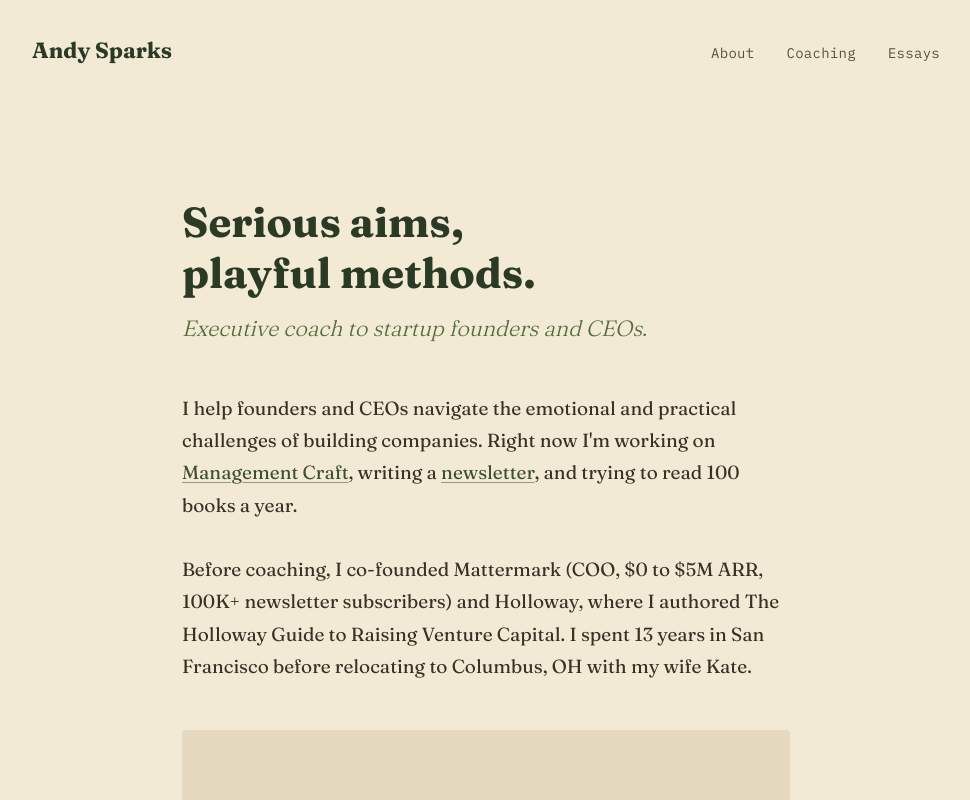
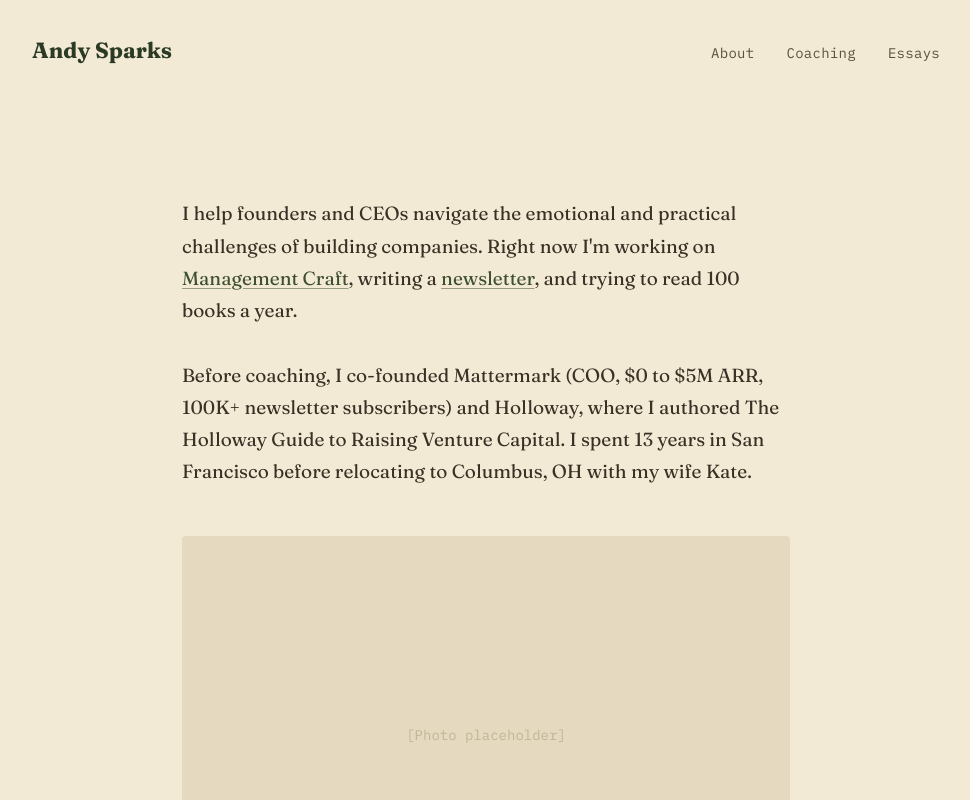
Before and after one commit to AndySparks/andysparks.co, a Next.js app: page / in a window 1280 px wide. Shown: the top 800 px of the page, without its empty margins (154-1124 px from the left). Built offline with nearby package versions, Linux system fonts and the light colour scheme.

Commit message:
remove headline and subtitle from homepage

```diff
--- a/src/app/page.tsx
+++ b/src/app/page.tsx
@@ -6,15 +6,6 @@ export default function Home() {
   return (
     <section className="home-hero">
       <Container>
-        <h1 className="home-headline">
-          Serious aims,
-          <br />
-          playful methods.
-        </h1>
-        <p className="home-subtitle">
-          Executive coach to startup founders and CEOs.
-        </p>
-
         <p className="home-body">
           I help founders and CEOs navigate the emotional and practical
           challenges of building companies. Right now I&apos;m working on{" "}
```
